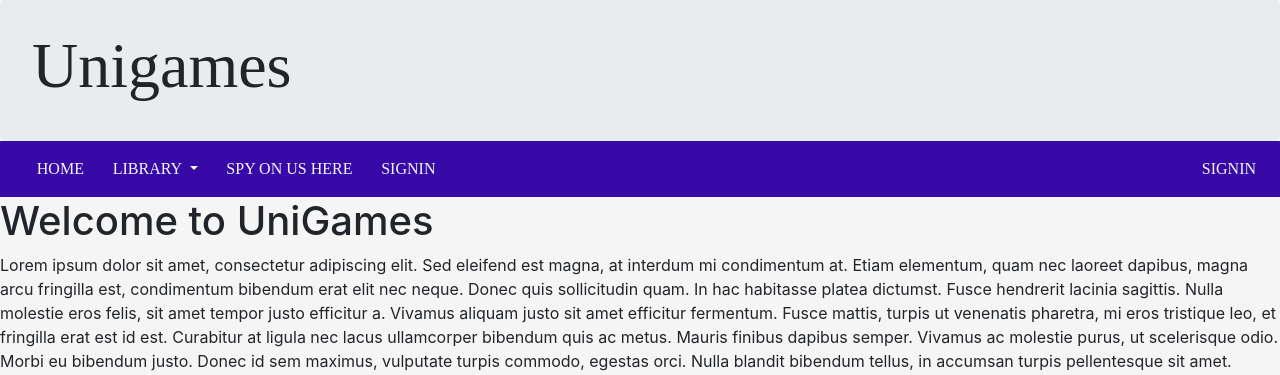
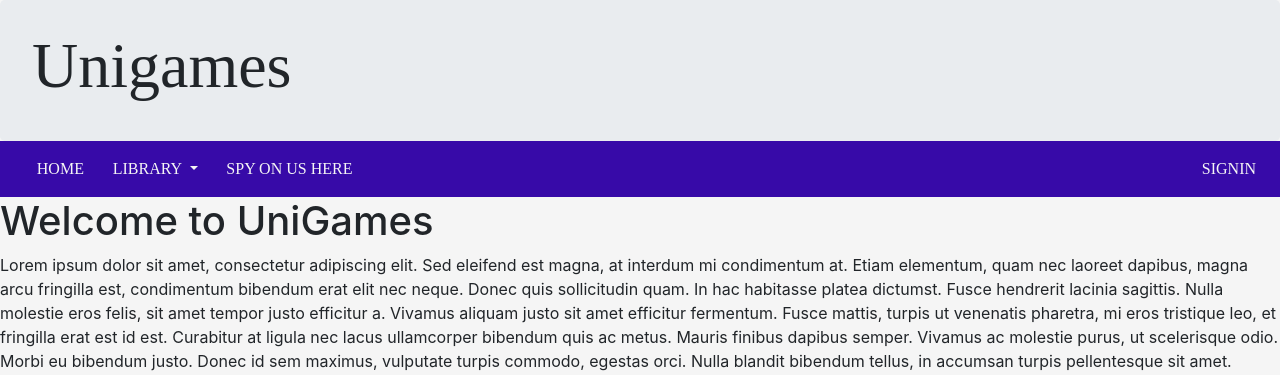
Before and after one commit to sirmiggles/project-dragon, a Django app: page / in a window 1280 px wide. Shown: the top 375 px of the page. Run offline with Django 3.2, Linux system fonts and the light colour scheme; some libraries are stand-ins or nearby versions; some web fonts are replaced.

Commit message:
Hotfix navbar signin button

```diff
--- a/src/dragon/dragon/templates/dragon/base.html
+++ b/src/dragon/dragon/templates/dragon/base.html
@@ -68,7 +68,7 @@
         </li>
         {# Login/out for mobile #}
         <li class="nav-item">
-          <div class="d-md-hidden">
+          <div class="d-md-none">
             {% if user.is_authenticated %}
             <a class="text-center text-md-left nav-link" href="/members/signout">SIGNOUT</a>
             {% else %}
```
